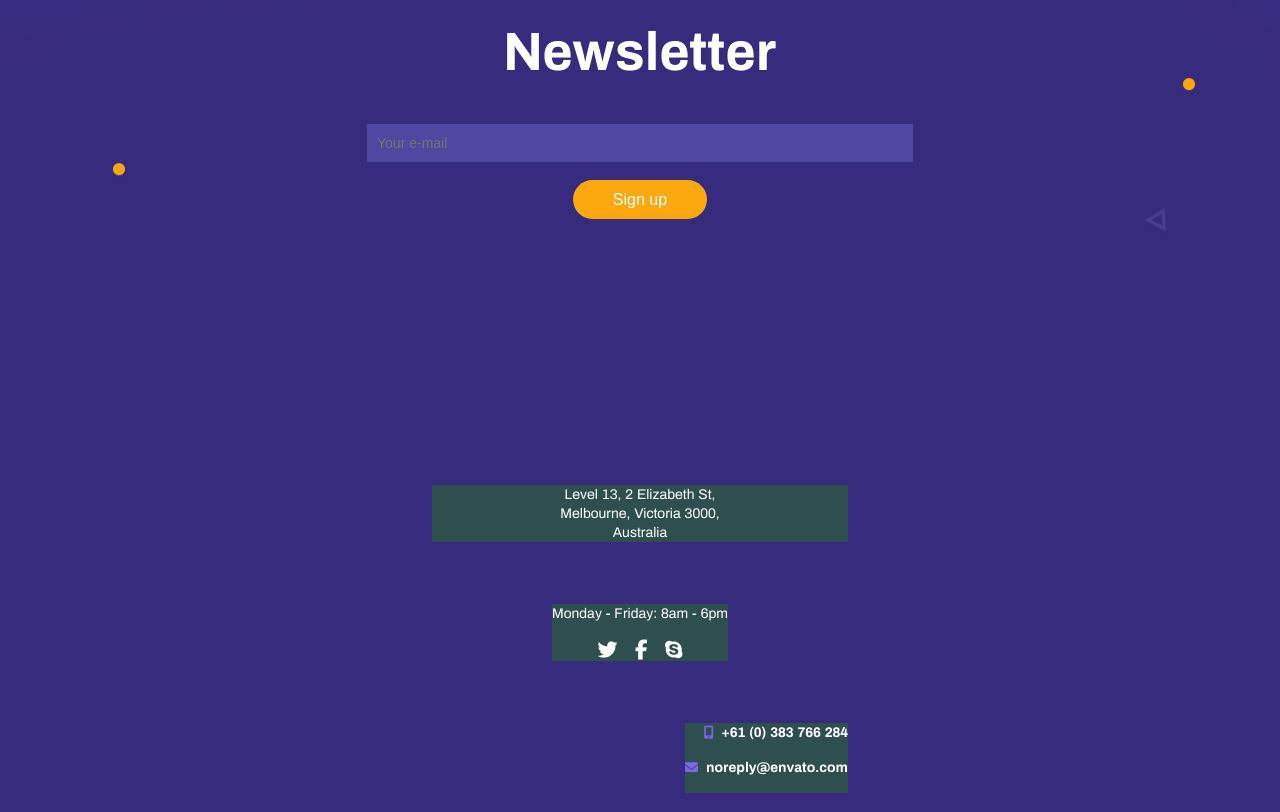
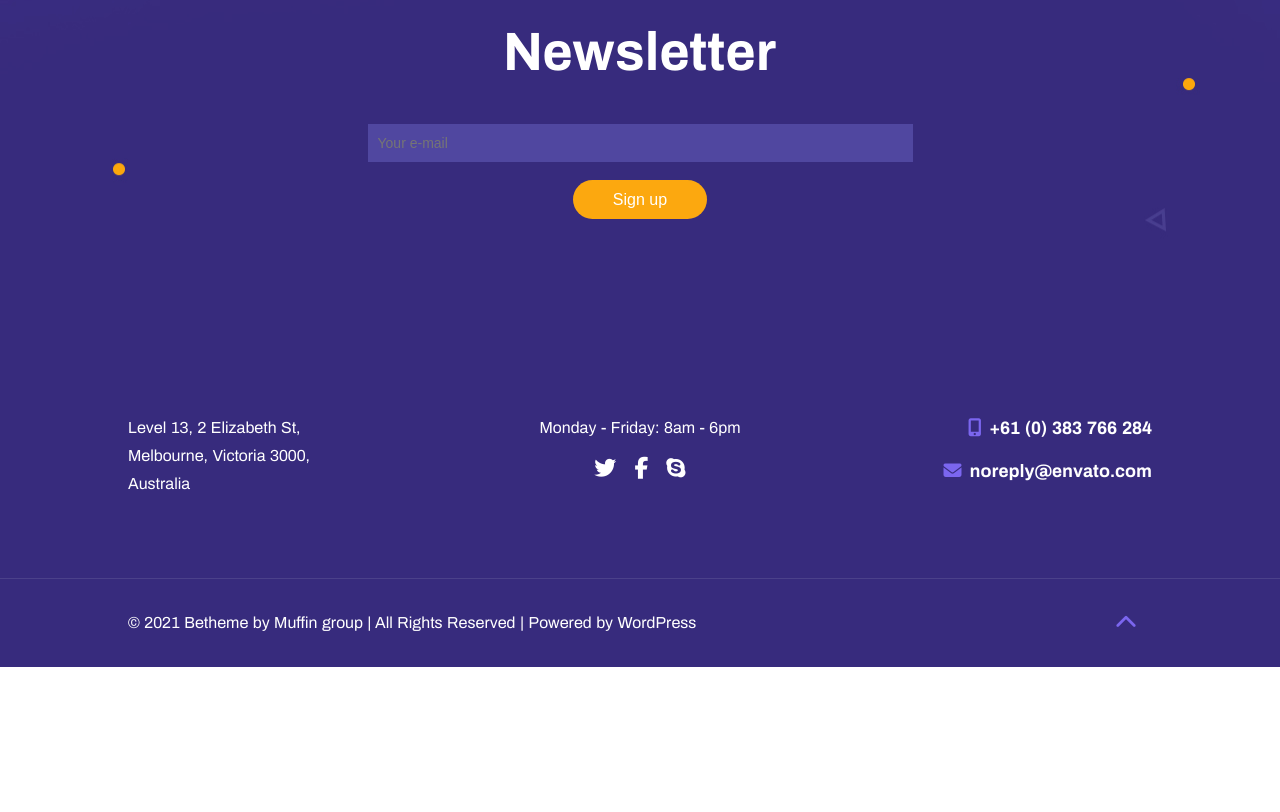
Before and after one commit to MobinaYousefian/landing-page-BeSeo, a plain HTML site: page index.html in a window 1280 px wide. Shown: the part 1380-2192 px from the top of the page. After the commit the page ends 2047 px from the top, so only its background shows below. Drawn offline with nearby package versions, Linux system fonts and the light colour scheme; a web font is replaced by a local one.

Commit message:
ref: update footer section and finish styles

```diff
--- a/css/footer.css
+++ b/css/footer.css
@@ -5,7 +5,7 @@
 .newsletter {
     background: url("../images/seo3-sectionbg6.jpg") no-repeat center;
     padding: 300px 0 0 0;
-    height: max-content;
+    height: auto;
 }
 
 .newsletter__container {
@@ -82,15 +82,20 @@ footer {
     background-color: var(--color-purple-very-dark-background);
 }
 
+.contact__container {
+    width: 100%;
+    padding: 80px 33px 65px 33px;
+}
+
 .footer__contact {
-    padding: 110px 32px 64px 32px;
     max-width: 480px;
     width: 100%;
     margin: 0 auto;
 }
 
 .footer__address {
-    padding: 16px 0;
+    width: 100%;
+    margin-top: 30px;
 }
 
 .footer__address span,
@@ -102,49 +107,55 @@ footer {
     line-height: 19px;
 }
 
+.address__container,
+.social__container,
+.number__container {
+    display: flex;
+    flex-direction: column;
+    padding: 15px 0;
+}
+
+.address__container {margin-bottom: 15px}
+
+.social__container {align-items: center}
+
 .footer__social {
-    margin: 30px 0 0 0;
-    padding: 16px 0;
+    width: 100%;
+    margin-top: 30px;
     display: flex;
     justify-content: center;
 }
 
-.footer__social__container,
-.footer__number__container,
-.footer__address__container {
-    background-color: darkslategrey;
-    display: flex;
-    flex-direction: column;
-    align-items: center;
+.social__icon {
+    color: var(--color-text-white-main);
+    font-size: 2rem;
+    margin-top: 15px;
 }
 
-.footer__social__icon{
-    color: var(--color-text-white-main);
-    font-size: 2rem;
-    margin-top: 16px;
-}
-
-.footer__social__icon i {
+.social__icon i {
     padding: 0 6px;
 }
 
-.footer__social__icon a:hover {
+.social__icon a:hover {
     color: var(--color-yellow-main);
 }
 
 .footer__number {
-    margin: 30px 0 0 0;
-    padding: 16px 0;
+    width: 100%;
+    margin-top: 30px;
     display: flex;
     justify-content: flex-end;
 }
 
-.number__container {
+.number {
     width: 100%;
     display: flex;
     align-items: center;
     justify-content: flex-end;
-    margin-bottom: 16px;
+}
+
+.--number-top {
+    margin-bottom: 15px;
 }
 
 .footer__number i{
@@ -153,17 +164,21 @@ footer {
     margin-right: 8px;
 }
 
-.footer__copyright{
-    padding: 30px 32px;
+.footer__copyright {
+    padding: 30px 33px;
     border-top: 1px solid rgba(255,255,255,0.1);
-    display: flex;
-    justify-content: center;
+    width: 100%;
 }
 
 .copyright__container {
     text-align: center;
     max-width: 480px;
     width: 100%;
+    margin: 0 auto;
+}
+
+.scroll-top {
+    display: block;
 }
 
 .scroll-top i {
@@ -172,7 +187,7 @@ footer {
 }
 
 .copyright__text{
-    padding: 24px 0 0 0;
+    padding-top: 24px;
 }
 
 .copyright__text a:hover {
@@ -187,21 +202,71 @@ footer {
     .footer__address span,
     .footer__social span,
     .footer__number h5 {
-        font-size: 1.4rem;
+        font-size: 14px;
+        line-height: 24px;
     }
 }
+
 
 @media (min-width: 768px) {
     .newsletter__container {
         padding: 0 30px;
     }
 
+    .newsletter__form {
+        max-width: 60%;
+    }
+
     .btn__container{
         margin-bottom: 40px;
     }
 
+    .contact__container {
+        padding: 80px 0 65px 0;
+    }
 
+    .footer__contact {
+        max-width: 80%;
+        display: flex;
+        align-items: flex-start;
+        justify-content: space-between;
+    }
+
+    .footer__address,
+    .footer__social,
+    .footer__number {
+        width: 33%;
+    }
+
+    .address__container {margin: unset}
+
+    .footer__number i {
+        font-size: 1.5rem;
+    }
+
+    .footer__copyright {
+        padding: 30px 0;
+    }
+
+    .copyright__container {
+        max-width: 80%;
+        display: flex;
+        flex-direction: row-reverse;
+        justify-content: space-between;
+        align-items: center;
+    }
+
+    .scroll-top {
+        padding-right: 15px;
+    }
+
+    .copyright__text{
+        font-size: 1.4rem;
+        line-height: 24px;
+        padding: unset;
+    }
 }
+
 
 @media (min-width: 1024px) {
     .newsletter__container{
@@ -219,15 +284,26 @@ footer {
     }
 
     .newsletter__form {
-        max-width: 546px;
+        max-width: 545px;
     }
 
     .btn {
         font-size: 1.6rem;
     }
 
-    footer {
-        padding-top: 70px;
+    .footer__address span,
+    .footer__social span,
+    .copyright__text {
+        font-size: 16px;
+        line-height: 28px;
+    }
+
+    .social__icon {font-size: 2.2rem}
+
+    .footer__number h5,
+    .footer__number i {
+        font-size: 1.8rem;
+        line-height: 28px;
     }
 }
 
@@ -239,4 +315,9 @@ footer {
     .newsletter__form {
         max-width: 615px;
     }
+
+    .footer__contact,
+    .copyright__container {
+        max-width: 72%;
+    }
 }
--- a/index.html
+++ b/index.html
@@ -88,20 +88,21 @@
     </div>
 </div>
 <footer id="footer">
+    <div class="contact__container">
         <div class="footer__contact">
             <div class="footer__address">
-            <div class="footer__address__container">
+                <div class="address__container">
                     <span>Level 13, 2 Elizabeth St,</span>
                     <span>Melbourne, Victoria 3000,</span>
                     <span>Australia</span>
                 </div>
             </div>
             <div class="footer__social">
-            <div class="footer__social__container">
+                <div class="social__container">
                 <span>
                 Monday - Friday: 8am - 6pm
                 </span>
-                <div class="footer__social__icon">
+                    <div class="social__icon">
                         <a href="#"><i class="fa fa-twitter" aria-hidden="true"></i></a>
                         <a href="#"><i class="fa fa-facebook" aria-hidden="true"></i></a>
                         <a href="#"><i class="fa fa-skype" aria-hidden="true"></i></a>
@@ -109,14 +110,15 @@
                 </div>
             </div>
             <div class="footer__number">
-            <div class="footer__number__container">
                 <div class="number__container">
+                    <div class="number --number-top">
                         <i class="fa fa-mobile" aria-hidden="true"></i>
                         <h5>+61 (0) 383 766 284</h5>
                     </div>
-                <div class="number__container">
+                    <div class="number">
                         <i class="fa fa-envelope" aria-hidden="true"></i>
                         <h5>noreply@envato.com</h5>
+                    </div>
                 </div>
             </div>
         </div>
```
Lines whose indentation alone changed are shown as unchanged.
